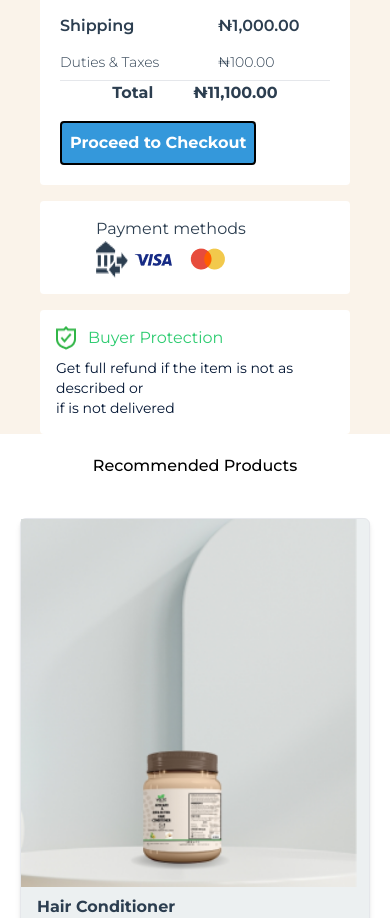
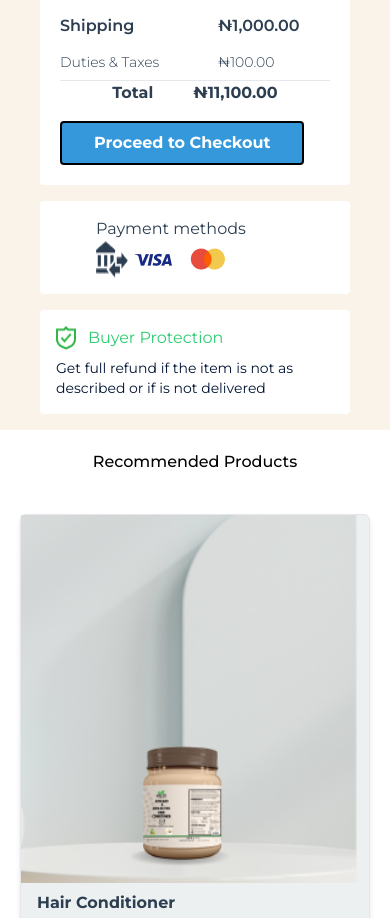
Before and after one commit to Igraziella/Timbu-Cloud-Shop, a React (Vite) app in the folder timbu-shop-app/: page /cart in a window 390 px wide. Shown: the part 926-1844 px from the top of the page. Built offline with nearby package versions, Linux system fonts and the light colour scheme.

Commit message:
modified buttons

```diff
--- a/timbu-shop-app/src/pages/Cart.jsx
+++ b/timbu-shop-app/src/pages/Cart.jsx
@@ -88,7 +88,7 @@ const Cart = () => {
 
              <div>
               <Link to="/info">
-              <button type="button" className="flex justify-center items-center rounded lg:px-8 px-2 py-2 mt-4 bg-[#3498DB] hover:bg-[#5da9d9] active:bg-[#5bacde] text-white border-black border-2 font-bold">
+              <button type="button" className="flex justify-center items-center rounded px-8 py-2 mt-4 bg-[#3498DB] hover:bg-[#5da9d9] active:bg-[#5bacde] text-white border-black border-2 font-bold">
                 Proceed to Checkout
               </button>
               </Link>
@@ -107,13 +107,13 @@ const Cart = () => {
           </div>
         </div>
 
-        <div className="bg-white mt-4 p-4 rounded">
+        <div className="bg-white mt-4 mb-4 p-4 rounded">
           <div className="flex gap-3">
             <img src="/protect-icon.png" alt="" />
            <p className="text-[#2ECC71]">Buyer Protection</p>
           </div>
            <p className="text-[#011432] font-normal text-sm mt-2">Get full refund if the item is not as described or
-            <br />if is not delivered</p>
+            if is not delivered</p>
         </div>
 				</div>
         </div>
```
